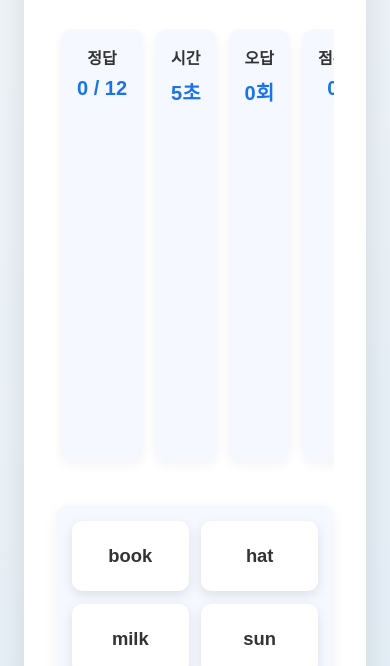
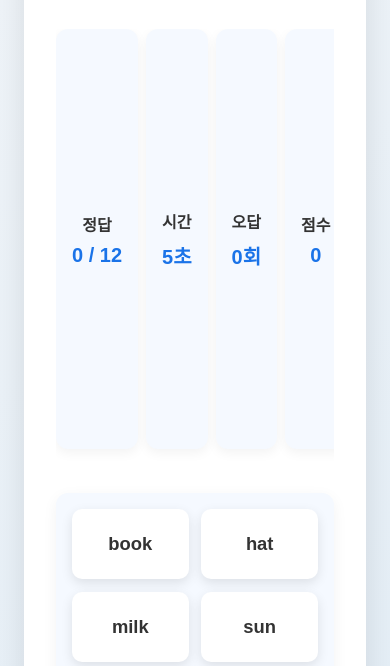
Before and after one commit to dejauvkukky/wordmatch, a plain HTML site: page index.html in a window 390 px wide. Shown: the part 194-860 px from the top of the page. Drawn offline with Linux system fonts and the light colour scheme; a web font is replaced by a local one.

Commit message:
Update style.css

```diff
--- a/style.css
+++ b/style.css
@@ -82,7 +82,12 @@ header h1 {
   box-shadow: 0 4px 12px rgba(0,0,0,0.05);
   transition: all 0.3s ease;
   user-select: none;
-  word-break: break-word; /* 긴 텍스트 줄바꿈 */
+  word-break: keep-all;  /* 줄 단위 유지 */
+  overflow-wrap: break-word; /* 너무 긴 텍스트도 자동 줄바꿈 */
+  display: flex;
+  flex-direction: column;
+  justify-content: center;
+  align-items: center;
 }
 
 .status-card:hover {
@@ -99,6 +104,9 @@ header h1 {
   font-size: 1.25rem;
   font-weight: 700;
   color: #1a73e8;
+  width: 100%;
+  text-align: center;
+  word-break: break-word;
 }
 
 /* 게임 보드 영역 - 좌우 2열 분할 */
@@ -266,7 +274,8 @@ header h1 {
 @media (max-width: 700px) {
   .status-panel {
     flex-direction: column;
-    padding: 0 5px;
+    padding: 0;
+    gap: 8px;
   }
 
   .status-card {
```
